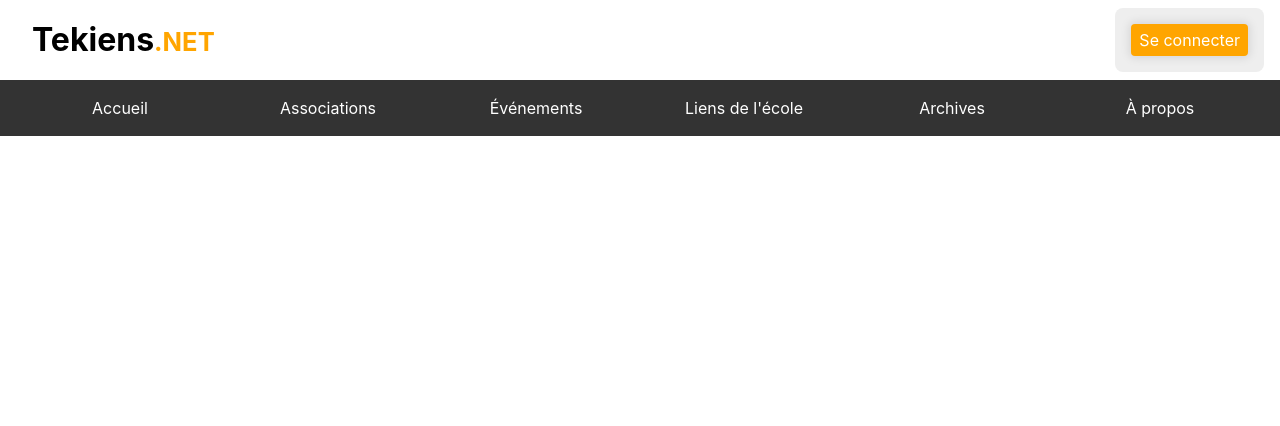
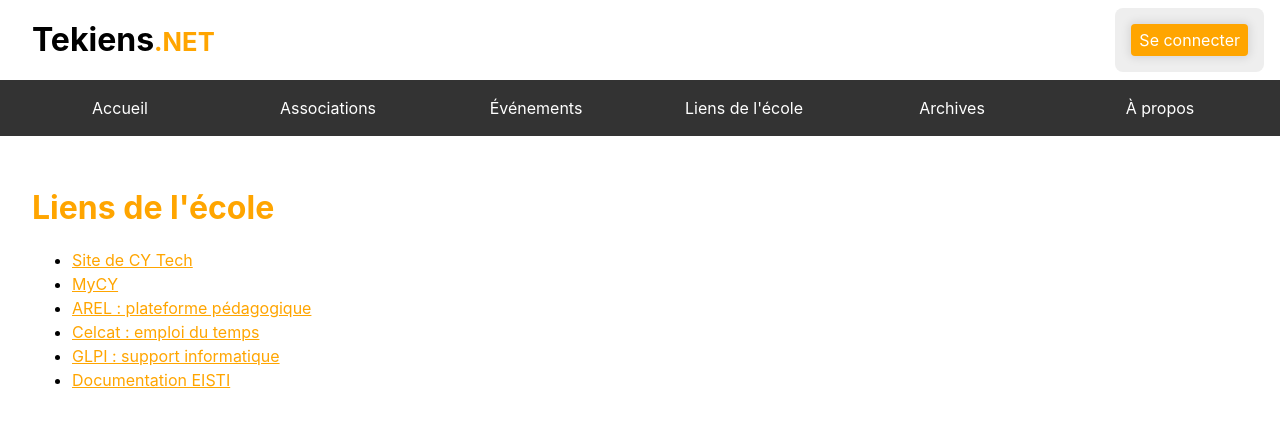
Before and after one commit to ptlc8/tekiens-net, a Vue app in the folder src/front/: page /links in a window 1280 px wide. Shown: the top 426 px of the page. Built offline with nearby package versions, Linux system fonts and the light colour scheme.

Commit message:
Add LinksView component to router

```diff
--- a/src/front/src/router.js
+++ b/src/front/src/router.js
@@ -53,6 +53,14 @@ var router = createRouter({
             }
         },
         {
+            path: '/links',
+            name: 'links',
+            component: () => import('./views/LinksView.vue'),
+            meta: {
+                title: 'Liens de l\'école - Tekiens.net'
+            }
+        },
+        {
             path: '/about',
             name: 'about',
             component: () => import('./views/AboutView.vue'),
--- a/src/front/src/views/EventsView.vue
+++ b/src/front/src/views/EventsView.vue
@@ -79,7 +79,7 @@ export default {
                     </div>
                     <div class="infos">
                         <span class="title">{{ event.title }}</span>
-                        <RouterLink :to="'/asssos/' + event.asso_id">{{ event.asso_id }}</RouterLink>
+                        <RouterLink :to="'/assos/' + event.asso_id">{{ event.asso_id }}</RouterLink>
                         {{ new Date(event.date).toLocaleString("FR-fr") }}
                     </div>
                 </RouterLink>
--- /dev/null
+++ b/src/front/src/views/LinksView.vue
@@ -0,0 +1,13 @@
+<template>
+    <section>
+        <h2>Liens de l'école</h2>
+        <ul>
+            <li><a href="https://cytech.cyu.fr/">Site de CY Tech</a></li>
+            <li><a href="https://mycy.cyu.fr/">MyCY</a></li>
+            <li><a href="https://arel.cy-tech.fr/">AREL : plateforme pédagogique</a></li>
+            <li><a href="https://services-web.u-cergy.fr/calendar">Celcat : emploi du temps</a></li>
+            <li><a href="https://glpi.cy-tech.fr/">GLPI : support informatique</a></li>
+            <li><a href="https://doc.eisti.fr/">Documentation EISTI</a></li>
+        </ul>
+    </section>
+</template>
```
